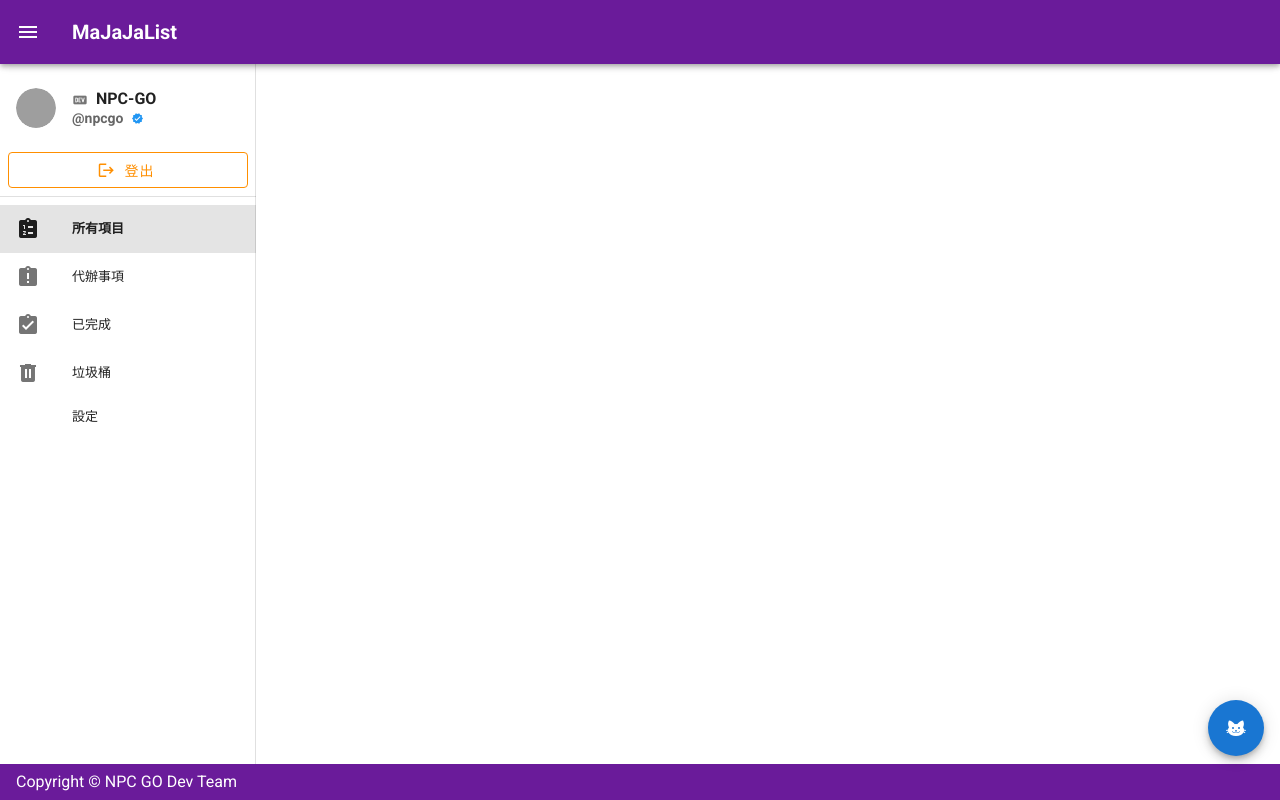
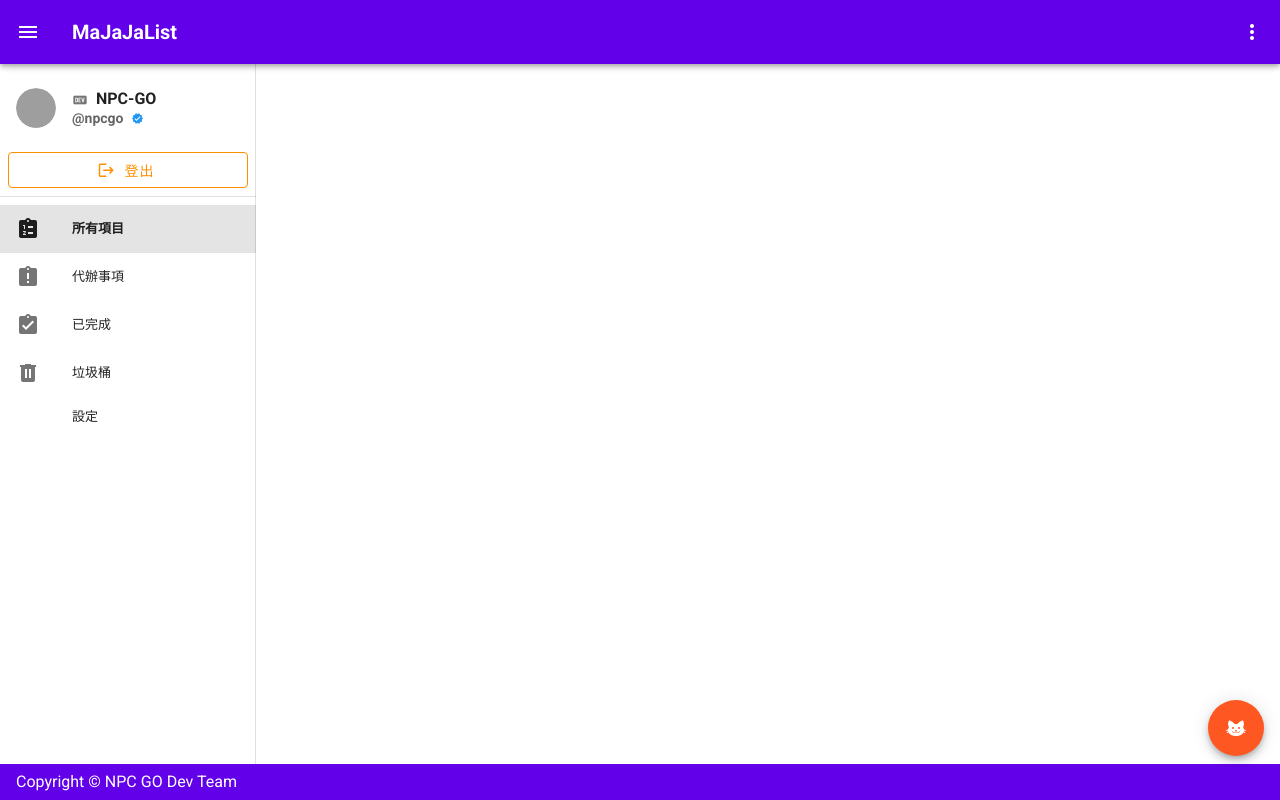
Before and after one commit to NPC-GO/MaJaJalist-frontend, a Vue app: page / in a window 1280 px wide. Built offline with nearby package versions, Linux system fonts and the light colour scheme; grey boxes are pictures that could not be loaded; what vue-apollo would draw is missing.

Commit message:
components seperated

```diff
--- a/src/components/FloatButton.vue
+++ b/src/components/FloatButton.vue
@@ -11,7 +11,7 @@
       v-model="fab"
     >
       <template v-slot:activator>
-        <v-btn color="blue darken-2" fab v-model="fab">
+        <v-btn color="deep-orange" fab v-model="fab">
           <v-icon v-if="fab">mdi-close</v-icon>
           <v-icon v-else>mdi-cat</v-icon>
         </v-btn>
--- /dev/null
+++ b/src/components/Footer.vue
@@ -0,0 +1,11 @@
+<template>
+  <v-footer app color="deep-purple accent-4">
+    <span class="white--text">Copyright &copy; NPC GO Dev Team</span>
+  </v-footer>
+</template>
+
+<script>
+export default {
+  name: "footer"
+};
+</script>
--- a/src/components/NavigationDrawer.vue
+++ b/src/components/NavigationDrawer.vue
@@ -92,5 +92,3 @@ export default {
   }
 };
 </script>
-
-<style></style>
--- /dev/null
+++ b/src/components/ToolBar.vue
@@ -0,0 +1,32 @@
+<template>
+  <v-app-bar app clipped-left color="deep-purple accent-4" dark>
+    <v-app-bar-nav-icon @click.stop="onDrawerClicked" />
+    <v-toolbar-title>
+      <b>MaJaJaList</b>
+    </v-toolbar-title>
+    <v-spacer />
+    <v-menu right bottom>
+      <template v-slot:activator="{ on }">
+        <v-btn icon v-on="on">
+          <v-icon>mdi-dots-vertical</v-icon>
+        </v-btn>
+      </template>
+      <v-list>
+        <v-list-item v-for="n in 5" :key="n" @click="() => {}">
+          <v-list-item-title>Option {{ n }}</v-list-item-title>
+        </v-list-item>
+      </v-list>
+    </v-menu>
+  </v-app-bar>
+</template>
+
+<script>
+export default {
+  name: "toolbar",
+  methods: {
+    onDrawerClicked() {
+      this.$emit("onDrawerClicked");
+    }
+  }
+};
+</script>
--- a/src/views/Base.vue
+++ b/src/views/Base.vue
@@ -1,45 +1,28 @@
 <template>
   <v-app id="inspire">
     <NavDrawer ref="navdr" />
-    <v-app-bar app clipped-left color="purple darken-3" dark>
-      <v-app-bar-nav-icon @click.stop="onDrawerClicked" />
-      <v-toolbar-title>
-        <b>MaJaJaList</b>
-      </v-toolbar-title>
-    </v-app-bar>
+    <ToolBar @onDrawerClicked="onDrawerClicked"></ToolBar>
     <v-content>
       <router-view ref="child" />
     </v-content>
     <FloatButton />
-    <v-dialog v-model="config.inputAreaDialogStatus" width="600">
-      <inputArea key="inputAreaKey" />
-    </v-dialog>
-    <v-footer app color="purple darken-3">
-      <span class="white--text">Copyright &copy; NPC GO Dev Team</span>
-    </v-footer>
+    <Footer />
   </v-app>
 </template>
 
 <script>
 import NavDrawer from "@/components/NavigationDrawer";
 import FloatButton from "@/components/FloatButton";
+import ToolBar from "@/components/ToolBar";
+import Footer from "@/components/Footer";
 export default {
   name: "base",
   components: {
     NavDrawer,
-    FloatButton
+    FloatButton,
+    ToolBar,
+    Footer
   },
-  data: () => ({
-    fling: false,
-    tabs: null,
-    inputAreaKey: -1,
-    currentStatus: "getCurrentStatus",
-    user: "getUser",
-    unfinLength: "getUnfinLength",
-    finLength: "getFinLength",
-    traLength: "getTraLength",
-    config: "getComponentConfig"
-  }),
   methods: {
     onDrawerClicked() {
       this.$refs.navdr.onDrawerClicked();
```
Also changed, not shown: src/components/index.js (deleted, +0 -8 lines).
